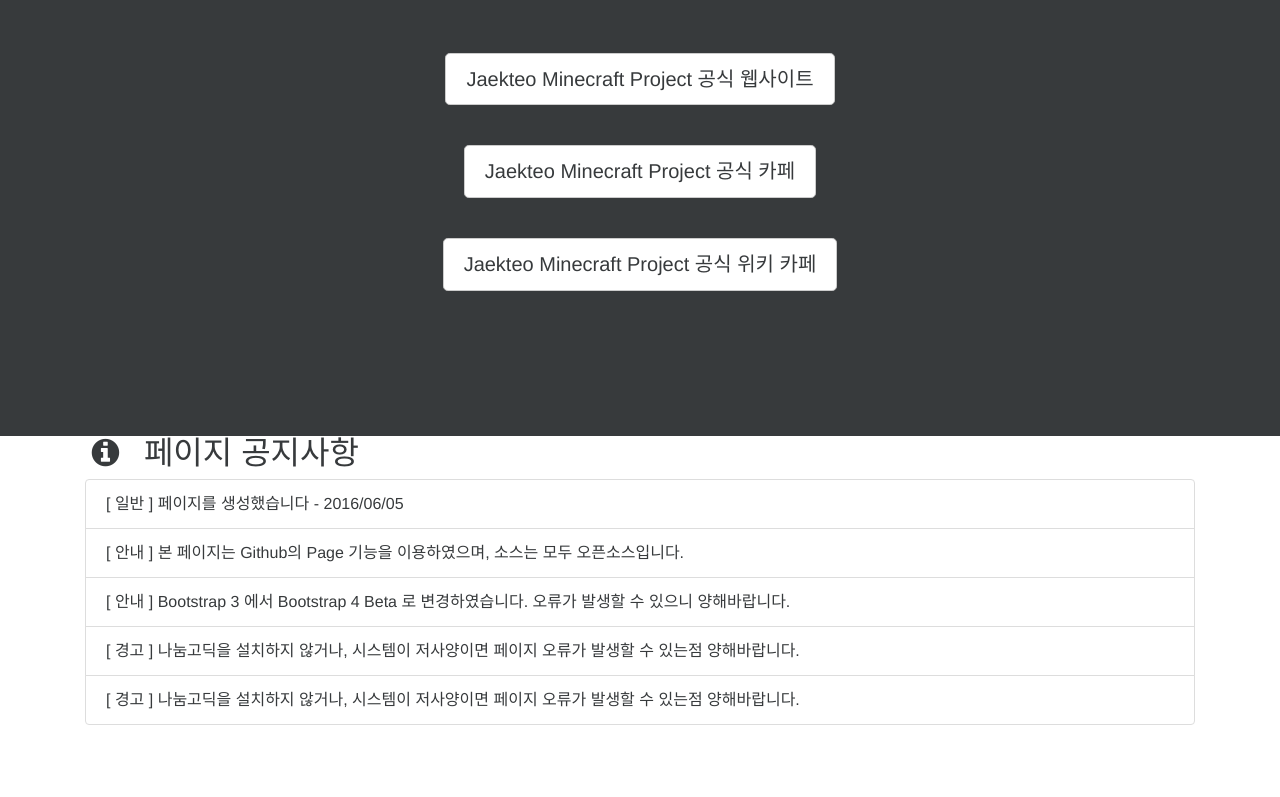
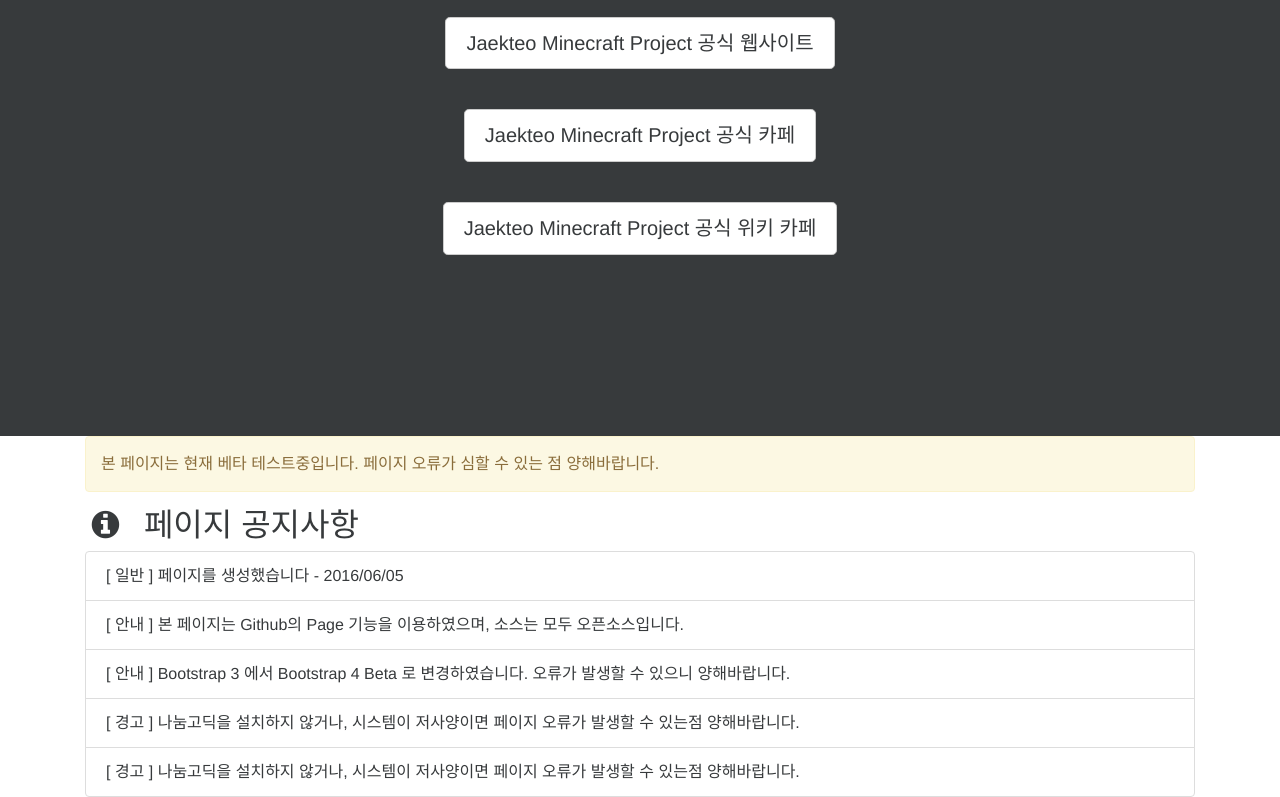
Before and after one commit to jmpofficial/jmpofficial.github.io, a plain HTML site: page preview-beta/index.html in a window 1280 px wide. Shown: the part 418-1215 px from the top of the page. Before the commit the page ends 1143 px from the top, so only its background shows below. Drawn offline with nearby package versions, Linux system fonts and the light colour scheme.

Commit message:
Add files via upload

```diff
--- a/preview-beta/index.html
+++ b/preview-beta/index.html
@@ -1,6 +1,7 @@
 <html>
 
 <head>
+  <title>[ Preview ] JMP Official Page</title>
   <meta charset="utf-8">
   <meta name="viewport" content="width=device-width, initial-scale=1">
   <link href="http://cdnjs.cloudflare.com/ajax/libs/font-awesome/4.6.1/css/font-awesome.min.css" rel="stylesheet" type="text/css">
@@ -16,9 +17,6 @@
     <div class="container">
       <div class="row">
         <div class="col-md-12">
-          <div class="col-md-12">
-            <div class="alert alert-warning" role="alert">본 페이지는 현재 베타 테스트중입니다. 페이지 오류가 심할 수 있는 점 양해바랍니다.</div>
-          </div>
           <h1 class="display-1 pi-draggable pi-item">JMP Official Github Page</h1>
           <p class="lead pi-draggable pi-item">제작 : 도현다크 / Copyright ⓒDohyunDark All Right Reserved</p>
           <p class="">　</p>
@@ -30,7 +28,13 @@
     </div>
   </div>
   <div class="section">
-    <div class="container"></div>
+    <div class="container">
+      <div class="row">
+        <div class="col-md-12">
+          <div class="alert alert-warning" role="alert">본 페이지는 현재 베타 테스트중입니다. 페이지 오류가 심할 수 있는 점 양해바랍니다.</div>
+        </div>
+      </div>
+    </div>
   </div>
   <div class="section">
     <div class="container">
@@ -55,6 +59,8 @@
   <script type="text/javascript" src="https://cdn.rawgit.com/twbs/bootstrap/v4-dev/dist/js/bootstrap.js"></script>
 
 
+
+
 </body>
 
 </html>
```
